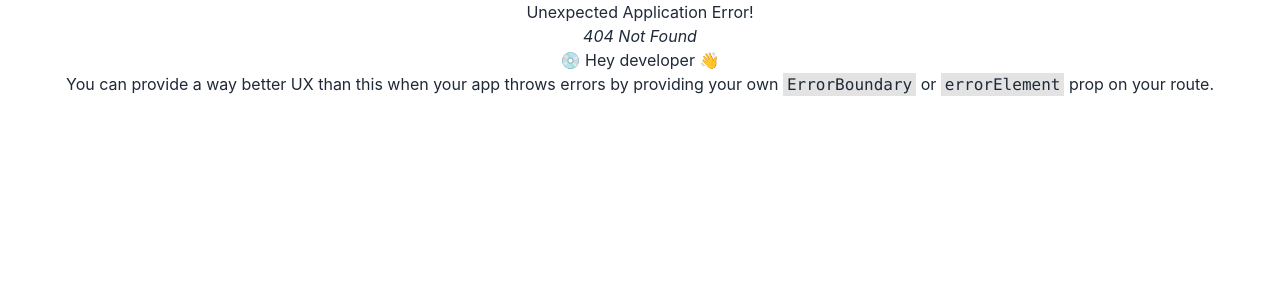
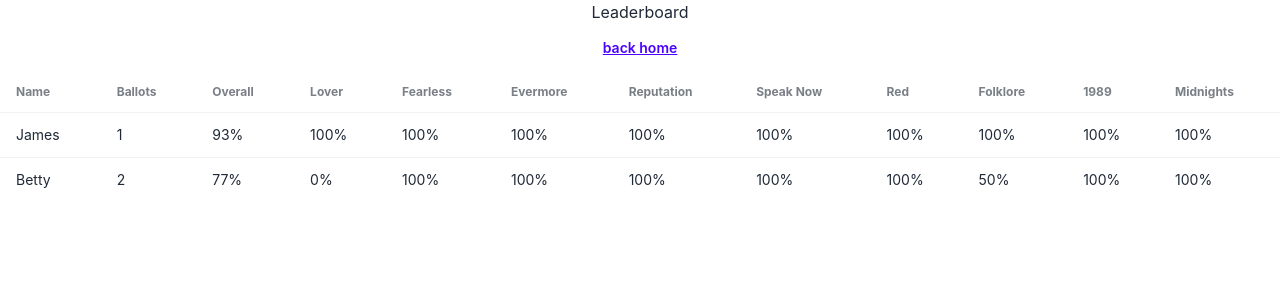
Before and after one commit to 2024-spring-adv-fe/tca-swiftball, a React (Create React App) app: page /leaderboard in a window 1280 px wide. Before the commit this address had no page. Shown: the top 300 px of the page. Built offline with nearby package versions, Linux system fonts and the light colour scheme.

Commit message:
leaderboard is working !!!

```diff
--- a/src/App.tsx
+++ b/src/App.tsx
@@ -1,4 +1,4 @@
-import React from 'react';
+import React, { useState } from 'react';
 import './App.css';
 import {
     createBrowserRouter,
@@ -6,18 +6,20 @@ import {
 } from "react-router-dom";
 
 import { Home } from "./Home";
+import { Leaderboard } from "./Leaderboard";
 import { Setup } from "./Setup";
 import { Play } from "./Play";
 
 import { SwiftballBallot } from "./SwiftballDefinition";
-// import { getLeaderboard } from "./SwiftballScore";
+import { getLeaderboard } from "./SwiftballScore";
 import dummyData from "./dummyBallots.json";
 
 const dummyBallots: SwiftballBallot[] = dummyData as SwiftballBallot[];
 
 const App = () => {
 
-    console.log(dummyBallots);
+    const [ballots, setBallots] = useState<SwiftballBallot[]>(dummyBallots);
+    const addNewBallot = (ballot: SwiftballBallot) => setBallots([...ballots, ballot]);
 
     const router = createBrowserRouter([
         {
@@ -25,12 +27,16 @@ const App = () => {
             element: <Home />,
         },
         {
+            path: "/leaderboard",
+            element: <Leaderboard leaderboardData={getLeaderboard(ballots)} />,
+        },
+        {
             path: "/setup",
             element: <Setup />,
         },
 {
             path: "/play",
-            element: <Play />,
+            element: <Play addNewBallot={addNewBallot} />,
         },
     ]);
 
--- a/src/Home.tsx
+++ b/src/Home.tsx
@@ -8,11 +8,17 @@ export const Home = () => {
         <>
             <h3>Home</h3>
             <button
-                className="btn btn-secondary"
+                className="btn btn-primary"
                 onClick={() => nav('/setup')}
             >
                 Play
             </button>
+            <button
+                className="btn btn-secondary"
+                onClick={() => nav('/leaderboard')}
+            >
+                Leaderboard
+            </button>
         </>
     );
 };
--- /dev/null
+++ b/src/Leaderboard.tsx
@@ -0,0 +1,87 @@
+import { useNavigate } from 'react-router-dom';
+import { LeaderboardEntry } from './SwiftballDefinition';
+import { FC } from 'react';
+
+interface LeaderboardProps {
+    leaderboardData: LeaderboardEntry[];
+}
+
+
+export const Leaderboard: FC<LeaderboardProps> = ({ leaderboardData }) => {
+    const nav = useNavigate();
+
+    return (
+        <>
+            <h3>Leaderboard</h3>
+            <button className="btn btn-link" onClick={() => { nav(-1); }}>
+                back home
+            </button>
+            {
+                leaderboardData.length > 0
+                    ? (
+                        <table className='table'>
+                            <thead>
+                            <tr>
+                                <th>Name</th>
+                                <th>Ballots</th>
+                                <th>Overall</th>
+                                <th>Lover</th>
+                                <th>Fearless</th>
+                                <th>Evermore</th>
+                                <th>Reputation</th>
+                                <th>Speak Now</th>
+                                <th>Red</th>
+                                <th>Folklore</th>
+                                <th>1989</th>
+                                <th>Midnights</th>
+                            </tr>
+                            </thead>
+                            <tbody>
+                            {
+                               leaderboardData.map(b => (
+                                   <tr key={b.player}>
+                                       <td>{b.player}</td>
+                                       <td>
+                                           {b.ballots}
+                                       </td>
+                                       <td>
+                                           {b.overall_accuracy.toLocaleString("en", {style: "percent"})}
+                                       </td>
+                                       <td>
+                                           {b.lover_accuracy.toLocaleString("en", {style: "percent"})}
+                                       </td>
+                                       <td>
+                                           {b.fearless_accuracy.toLocaleString("en", {style: "percent"})}
+                                       </td>
+                                       <td>
+                                           {b.evermore_accuracy.toLocaleString("en", {style: "percent"})}
+                                       </td>
+                                       <td>
+                                           {b.reputation_accuracy.toLocaleString("en", {style: "percent"})}
+                                       </td>
+                                       <td>
+                                           {b.speak_now_accuracy.toLocaleString("en", {style: "percent"})}
+                                       </td>
+                                       <td>
+                                           {b.red_accuracy.toLocaleString("en", {style: "percent"})}
+                                       </td>
+                                       <td>
+                                           {b.folklore_accuracy.toLocaleString("en", {style: "percent"})}
+                                       </td>
+                                       <td>
+                                           {b.nineteen_eighty_nine_accuracy.toLocaleString("en", {style: "percent"})}
+                                       </td>
+                                       <td>
+                                           {b.midnights_accuracy.toLocaleString("en", {style: "percent"})}
+                                       </td>
+                                   </tr>
+                               ))
+                            }
+                            </tbody>
+                        </table>
+                    )
+                    : (<p>Play a game to see the leaderboard!</p>)
+            }
+        </>
+    );
+};
--- a/src/Play.tsx
+++ b/src/Play.tsx
@@ -1,6 +1,16 @@
 import { useNavigate } from 'react-router-dom';
+import { SwiftballBallot } from './SwiftballDefinition';
+import { FC } from 'react';
 
-export const Play = () => {
+import newDummyBallot from "./newDummyBallot.json";
+const dummyBallot: SwiftballBallot = newDummyBallot as SwiftballBallot;
+
+interface PlayProps {
+    addNewBallot: (ballot: SwiftballBallot) => void;
+}
+
+export const Play: FC<PlayProps> = ({ addNewBallot }) => {
+
     const nav = useNavigate();
 
     return (
@@ -8,7 +18,10 @@ export const Play = () => {
             <h3>Play</h3>
             <button
                 className="btn btn-link"
-                onClick={() => true ? nav(-2): nav('/')}
+                onClick={() => {
+                    addNewBallot(dummyBallot);
+                    nav(-2);
+                }}
             >
                 donee
             </button>
--- a/src/SwiftballDefinition.ts
+++ b/src/SwiftballDefinition.ts
@@ -191,6 +191,7 @@ export type SwiftballBallot = {
 
 export type LeaderboardEntry = {
     player: string;
+    ballots: number;
     overall_accuracy: number;
     lover_accuracy: number;
     fearless_accuracy: number;
--- a/src/SwiftballScore.ts
+++ b/src/SwiftballScore.ts
@@ -7,11 +7,7 @@ export const getPreviousPlayers = (results: SwiftballBallot[]) => {
         x => x.player
     );
 
-    return [
-        ...new Set(players)
-    ].sort(
-        (a, b) => a.localeCompare(b)
-    );
+    return [...new Set(players)]
 
 };
 
@@ -19,13 +15,28 @@ export const getLeaderboard = (ballot: SwiftballBallot[]): LeaderboardEntry[] =>
 
     const players:string[] = getPreviousPlayers(ballot);
 
-    return players.map(
+    const leaderboard = players.map(
         x => getLeaderboardEntryForPlayer(ballot, x)
     );
+
+    return leaderboard.sort((a, b) => {
+        if (b.overall_accuracy !== a.overall_accuracy) {
+            return b.overall_accuracy - a.overall_accuracy;
+        } else if (b.ballots !== a.ballots) {
+            return b.ballots - a.ballots;
+        } else {
+            return a.player.localeCompare(b.player);
+        }
+    });
 };
 
-export const getLeaderboardEntryForPlayer = (ballot: SwiftballBallot[], player: string): LeaderboardEntry => {
+export const getLeaderboardEntryForPlayer = (ballots: SwiftballBallot[], player: string): LeaderboardEntry => {
 
+    const ballot = ballots.filter(
+        b => b.player === player
+    );
+
+    const ballotsPlayed = ballot.length;
     const loverAccuracy: number = calcLoverAccuracy(ballot);
     const fearlessAccuracy: number = calcFearlessAccuracy(ballot);
     const evermoreAccuracy: number = calcEvermoreAccuracy(ballot);
@@ -41,6 +52,7 @@ export const getLeaderboardEntryForPlayer = (ballot: SwiftballBallot[], player:
 
     return {
         player: player,
+        ballots: ballotsPlayed,
         overall_accuracy: overallAccuracy,
         lover_accuracy: loverAccuracy,
         fearless_accuracy: fearlessAccuracy,
```
